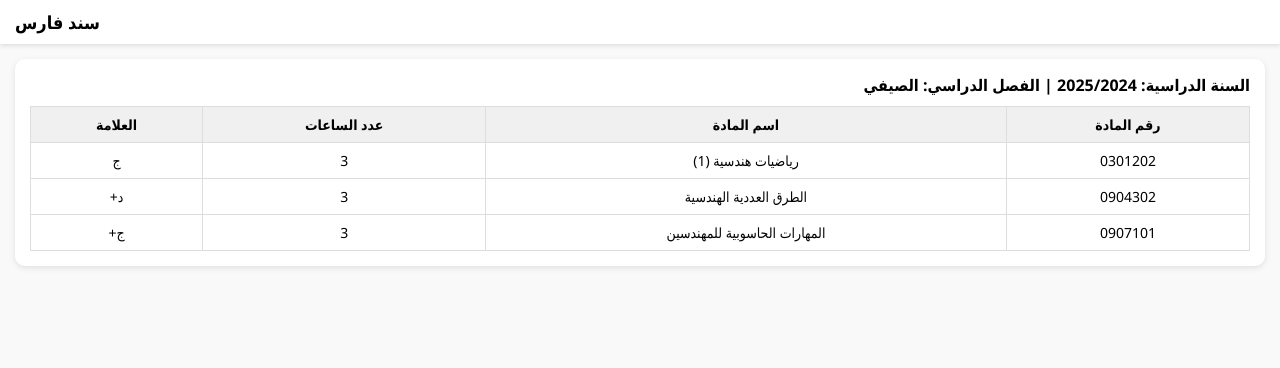
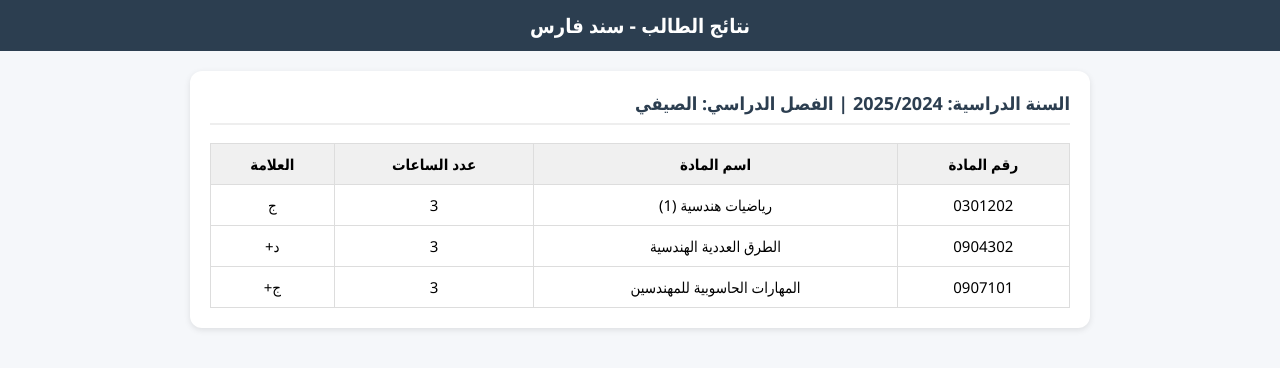
Before and after one commit to sanadmuwaffaq-cloud/elearning.ju.edu.stu.sanad, a plain HTML site: page index.html in a window 1280 px wide. Drawn offline with Linux system fonts and the light colour scheme.

Commit message:
Update index.html
بؤثب

```diff
--- a/index.html
+++ b/index.html
@@ -1,64 +1,65 @@
 <!DOCTYPE html>
 <html lang="ar" dir="rtl">
 <head>
-  <meta charset="UTF-8" />
-  <meta name="viewport" content="width=device-width, initial-scale=1.0" />
-  <title>نتائج الطالب النهائية</title>
+  <meta charset="UTF-8">
+  <meta name="viewport" content="width=device-width, initial-scale=1.0">
+  <title>نتائج الطالب</title>
   <style>
     body {
-      font-family: 'Segoe UI', Tahoma, Geneva, Verdana, sans-serif;
-      background: #f9f9f9;
       margin: 0;
-      padding: 0;
+      font-family: "Segoe UI", Tahoma, Geneva, Verdana, sans-serif;
+      background: #f5f7fa;
     }
     header {
-      background: #fff;
-      padding: 10px 15px;
-      box-shadow: 0 2px 4px rgba(0,0,0,0.1);
-      display: flex;
-      justify-content: flex-end;
-      align-items: center;
+      background: #2c3e50;
+      color: #fff;
+      padding: 12px 20px;
+      text-align: center;
+      font-size: 20px;
+      font-weight: bold;
     }
-    header h2 {
-      margin: 0;
-      font-size: 18px;
-    }
-    .content {
-      padding: 15px;
+    .container {
+      max-width: 900px;
+      margin: 20px auto;
+      padding: 0 15px;
     }
     .card {
       background: #fff;
-      border-radius: 10px;
-      padding: 15px;
+      border-radius: 12px;
+      padding: 20px;
       margin-bottom: 20px;
       box-shadow: 0 2px 6px rgba(0,0,0,0.1);
     }
     .card h3 {
       margin-top: 0;
-      font-size: 16px;
-      margin-bottom: 10px;
+      color: #2c3e50;
+      font-size: 18px;
+      border-bottom: 2px solid #eee;
+      padding-bottom: 8px;
     }
     table {
       width: 100%;
       border-collapse: collapse;
-      margin-top: 10px;
+      margin-top: 15px;
     }
     table th, table td {
       border: 1px solid #ddd;
-      padding: 8px;
-      font-size: 14px;
+      padding: 10px;
       text-align: center;
+      font-size: 15px;
     }
     table th {
       background: #f0f0f0;
+      font-weight: bold;
     }
   </style>
 </head>
 <body>
   <header>
-    <h2>سند فارس</h2>
+    نتائج الطالب - سند فارس
   </header>
-  <div class="content">
+
+  <div class="container">
     <div class="card">
       <h3>السنة الدراسية: 2025/2024 | الفصل الدراسي: الصيفي</h3>
       <table>
```
